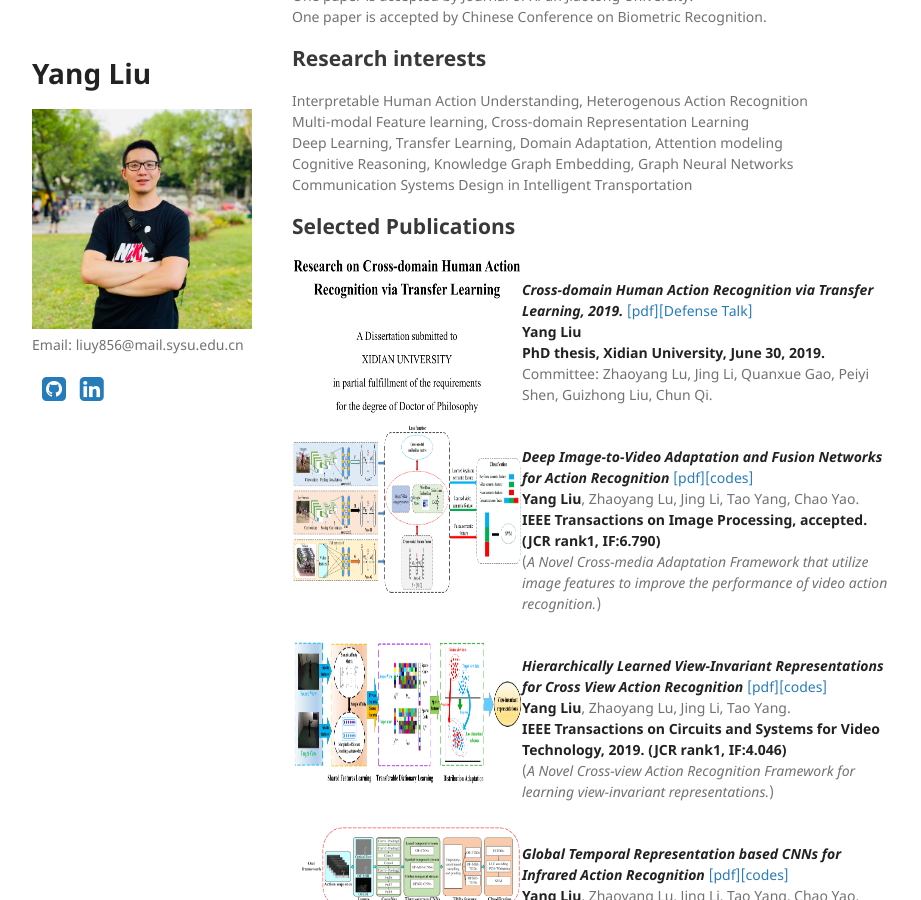
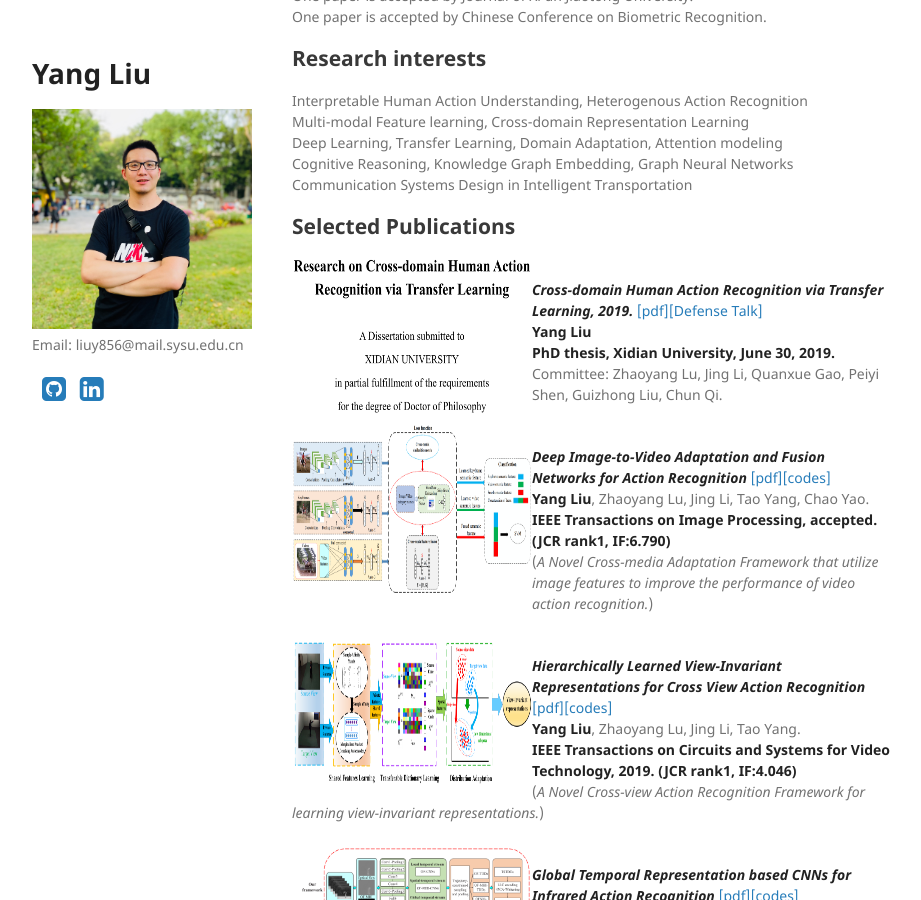
Before and after one commit to YangLiu9208/home, a Jekyll site: the page built from index.md, in a window 1280 px wide and 900 px high, scrolled down 557 px. Shown: the whole window, without its empty margins (178-1099 px from the left). Built offline with Jekyll 4.4.1, drawn with Linux system fonts in a browser that asks for light colours; a style sheet for code colours, icons or effects is not loaded.

Commit message:
Update index.md

```diff
--- a/index.md
+++ b/index.md
@@ -30,7 +30,7 @@ Communication Systems Design in Intelligent Transportation
 ## Selected Publications
 <div align="left">
           <a>
-            <img border="0" src="./PHD_thesis.png" align="left" width="230" height="160">
+            <img border="0" src="./PHD_thesis.png" align="left" width="240" height="160">
           </a>
 </div>
 ***Cross-domain Human Action Recognition via Transfer Learning, 2019.*** [[pdf]]((https://yangliu9208.github.io/home/))[[Defense Talk]]((https://yangliu9208.github.io/home/))
@@ -40,7 +40,7 @@ Committee: Zhaoyang Lu, Jing Li, Quanxue Gao, Peiyi Shen, Guizhong Liu, Chun Qi.
 
 <div align="left">
           <a>
-            <img border="0" src="./TIP.png" align="left" width="230" height="170">
+            <img border="0" src="./TIP.png" align="left" width="240" height="170">
           </a>
 </div>
 ***Deep Image-to-Video Adaptation and Fusion Networks for Action Recognition*** [[pdf]](https://arxiv.org/pdf/1911.10751.pdf)[[codes]](https://yangliu9208.github.io/DIVAFN/)
@@ -50,7 +50,7 @@ Committee: Zhaoyang Lu, Jing Li, Quanxue Gao, Peiyi Shen, Guizhong Liu, Chun Qi.
 
 <div align="left">
           <a>
-            <img border="0" src="./TCSVT.png" align="left" width="230" height="150">
+            <img border="0" src="./TCSVT.png" align="left" width="240" height="150">
           </a>
 </div>
 ***Hierarchically Learned View-Invariant Representations for Cross View Action Recognition*** [[pdf]](https://ieeexplore.ieee.org/document/8453034)[[codes]](https://yangliu9208.github.io/JSRDA/)
@@ -61,7 +61,7 @@ Committee: Zhaoyang Lu, Jing Li, Quanxue Gao, Peiyi Shen, Guizhong Liu, Chun Qi.
 
 <div align="left">
           <a>
-            <img border="0" src="./SPL.png" align="left" width="230" height="170">
+            <img border="0" src="./SPL.png" align="left" width="240" height="170">
           </a>
 </div>
 ***Global Temporal Representation based CNNs for Infrared Action Recognition*** [[pdf]](https://ieeexplore.ieee.org/document/8332532)[[codes]](https://yangliu9208.github.io/TSTDDs/)
@@ -70,7 +70,7 @@ Committee: Zhaoyang Lu, Jing Li, Quanxue Gao, Peiyi Shen, Guizhong Liu, Chun Qi.
 (*A novel Optical-flow stacked difference image is proposed to capture global temporal information for infrared action recognition.*)
 <div align="left">
           <a>
-            <img border="0" src="./Complexity.png" align="left" width="230" height="170">
+            <img border="0" src="./Complexity.png" align="left" width="240" height="170">
           </a>
 </div>
 ***Transferable Feature Representation for Visible-to-Infrared Cross-Dataset Human Action Recognition*** [[pdf]](http://downloads.hindawi.com/journals/complexity/2018/5345241.pdf)[[codes]](https://yangliu9208.github.io/CDFAG/)
@@ -80,7 +80,7 @@ Committee: Zhaoyang Lu, Jing Li, Quanxue Gao, Peiyi Shen, Guizhong Liu, Chun Qi.
 
 <div align="left">
           <a>
-            <img border="0" src="./CCBR.png" align="left" width="230" height="170">
+            <img border="0" src="./CCBR.png" align="left" width="240" height="170">
           </a>
 </div>
 ***Combining Multiple Features for Cross-Domain Face Sketch Recognition***[[pdf]](https://link.springer.com/chapter/10.1007/978-3-319-46654-5_16)
```
